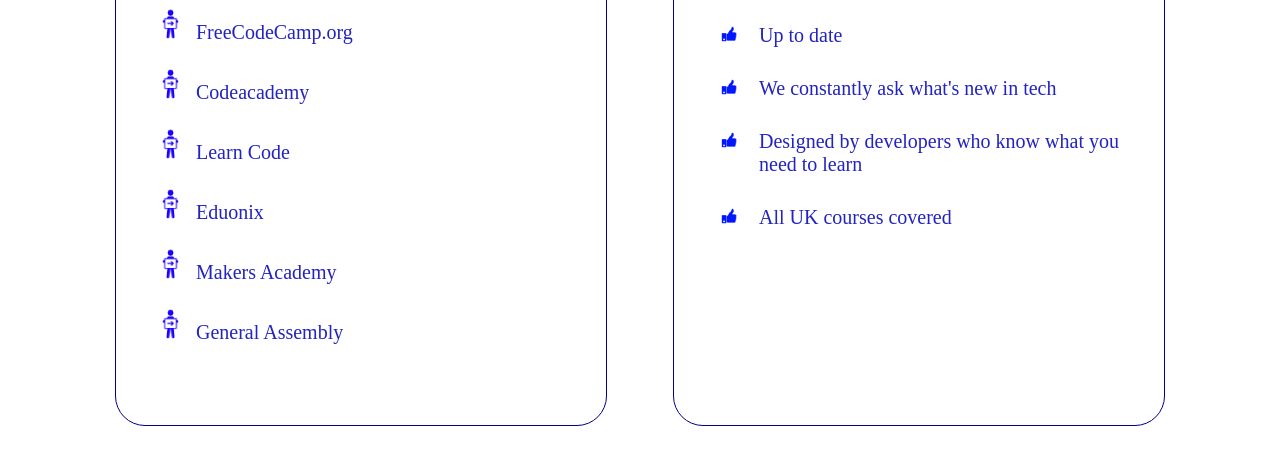
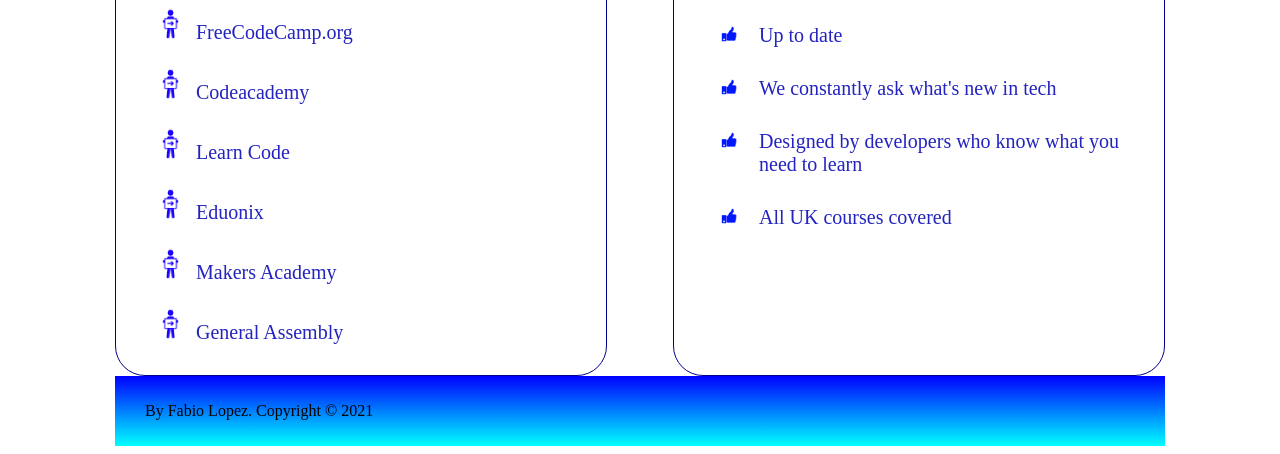
Before and after one commit to andresviveros1984/website-one, a plain HTML site: page index.html in a window 1280 px wide. Shown: the part 581-1035 px from the top of the page. Before the commit the page ends 1007 px from the top, so only its background shows below. Drawn offline with Linux system fonts and the light colour scheme.

Commit message:
add more styling

```diff
--- a/index.html
+++ b/index.html
@@ -17,7 +17,7 @@
           <div id="searchBox">
             <form method="GET">
               <input type="text" class="text">
-              <input type="submit" value="Seach Coding resources"class="submit">
+              <input type="submit" value="Seach Coding resources" class="submit">
             </form>
           </div>
           <div class="clear">
@@ -68,6 +68,15 @@
           <li><a>All UK courses covered</a></li>
         </ul>
       </div>
+      <div class="clear">
+        <footer class="footer">
+          <div>
+            <p>
+              By Fabio Lopez. Copyright &copy; 2021
+            </p>
+          </div>
+        </footer>
+      </div>
     </div>
   </body>
 </html>
--- a/style.css
+++ b/style.css
@@ -111,7 +111,7 @@
 }
 
 .sidebar{
-  height: 500px;
+  height: 450px;
   width: 430px;
   border:1px darkblue solid;
   border-radius: 30px;
@@ -162,3 +162,11 @@
 #rightsidebar{
   float: right;
 }
+
+.footer{
+  height: 50px;
+  background: linear-gradient(blue,aqua);
+  padding: 10px 30px;
+  margin-top: 24px;
+
+}
```
